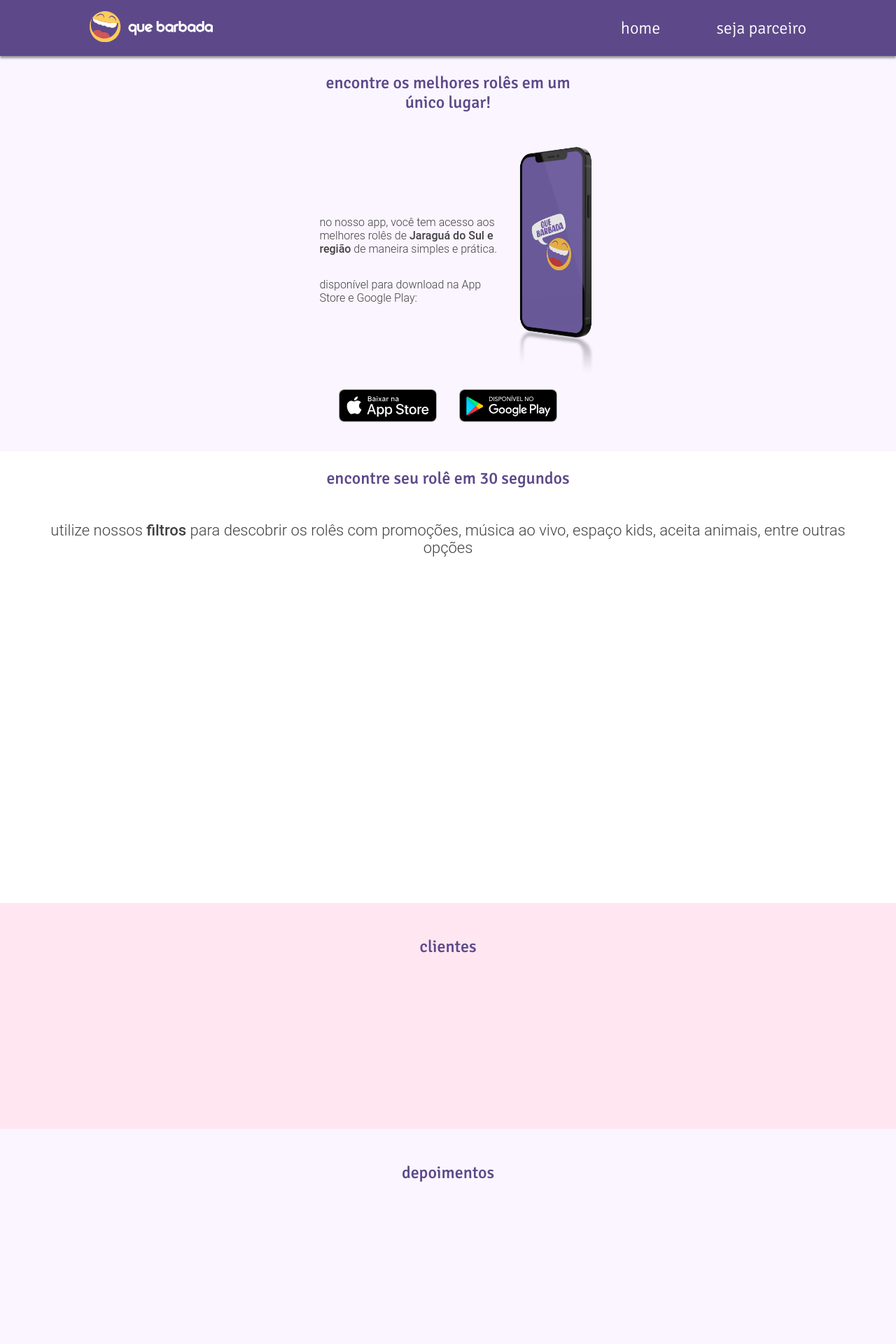
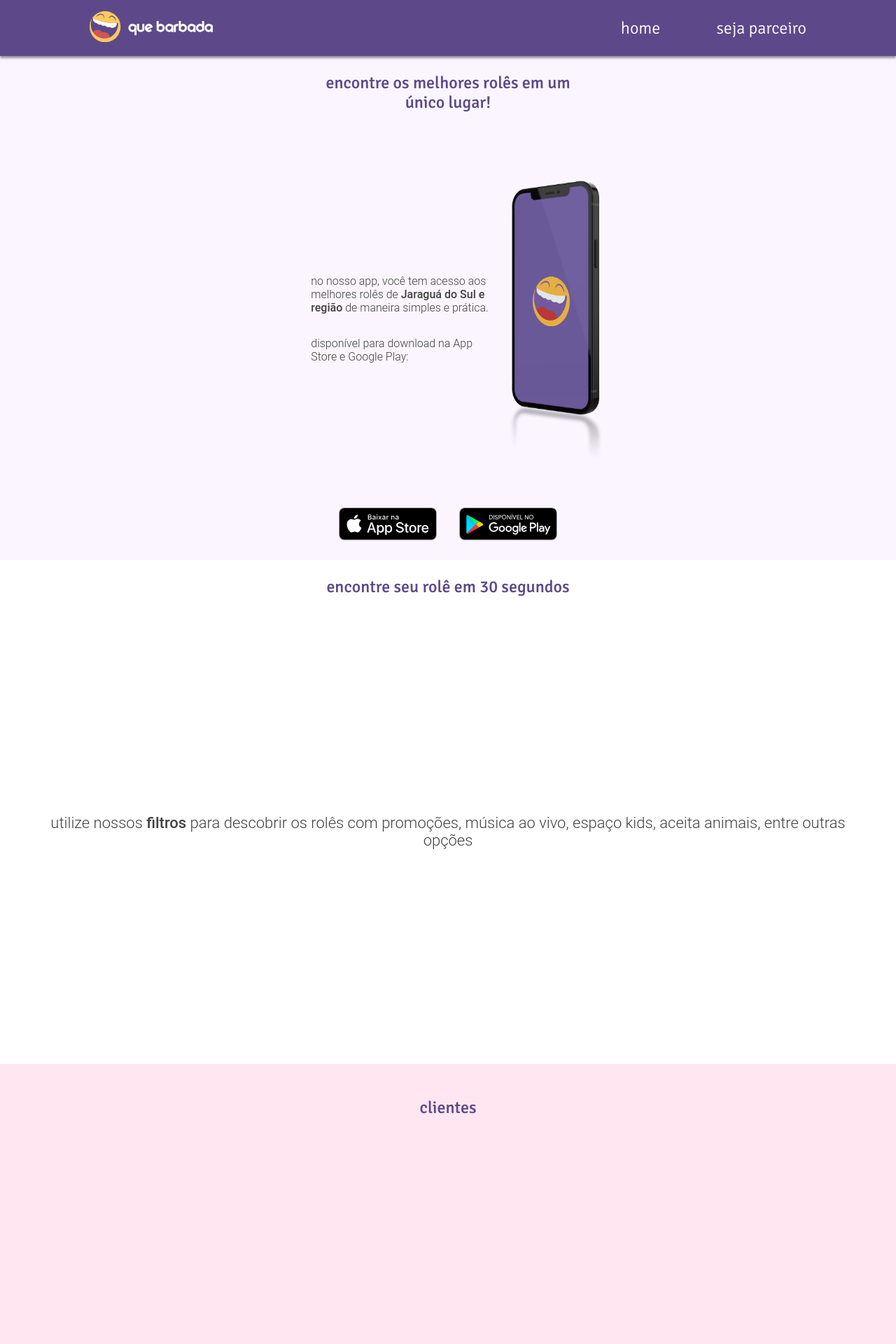
Before and after one commit to favoritodigital/site-old, a Next.js app: page / in a window 1280 px wide. Shown: the top 1920 px of the page at 70% size. Built offline with nearby package versions, Linux system fonts and the light colour scheme.

Commit message:
Altura das sections adaptiva ao viewport, atualizado logo que barbada no mockup do inicio

```diff
--- /dev/null
+++ b/components/DownloadButton.tsx
@@ -0,0 +1,24 @@
+import React from 'react'
+
+import AppStoreLogo from '../public/images/appstorebutton.svg'
+import GooglePlayLogo from '../public/images/googleplaybutton.svg'
+
+interface Props {
+  type: 'appstore' | 'googleplay'
+}
+
+export default function DownloadButton({ type }: Props) {
+  return (
+    <a
+      href={
+        type === 'appstore'
+          ? 'https://apps.apple.com/br/app/que-barbada/id1598991618'
+          : 'https://play.google.com/store/apps/details?id=com.quebarbada.quebarbada'
+      }
+      target="_blank"
+      rel="noreferrer"
+    >
+      {type === 'appstore' ? <AppStoreLogo /> : <GooglePlayLogo />}
+    </a>
+  )
+}
--- a/components/header.tsx
+++ b/components/header.tsx
@@ -61,28 +61,28 @@ export default function Header() {
                 <MenuItem
                   id="menu_item3"
                   handleIsMenuOpen={handleIsMenuOpen}
-                  href={'/#como-encontrar-pin'}
+                  href={'/#como-encontrar'}
                   label={'como encontrar o seu rolê'}
                   background={'light'}
                 />
                 <MenuItem
                   id="menu_item4"
                   handleIsMenuOpen={handleIsMenuOpen}
-                  href={'/#clientes-pin'}
+                  href={'/#clientes'}
                   label={'clientes'}
                   background={'light'}
                 />
                 <MenuItem
                   id="menu_item5"
                   handleIsMenuOpen={handleIsMenuOpen}
-                  href={'/#depoimentos-pin'}
+                  href={'/#depoimentos'}
                   label={'depoimentos'}
                   background={'light'}
                 />
                 <MenuItem
                   id="menu_item6"
                   handleIsMenuOpen={handleIsMenuOpen}
-                  href={'/#apoiadores-pin'}
+                  href={'/#apoiadores'}
                   label={'apoiadores'}
                   background={'light'}
                   hasShadow
--- a/pages/api/hello.ts
+++ /dev/null
@@ -1,13 +0,0 @@
-// Next.js API route support: https://nextjs.org/docs/api-routes/introduction
-import type { NextApiRequest, NextApiResponse } from 'next'
-
-type Data = {
-  name: string
-}
-
-export default function handler(
-  req: NextApiRequest,
-  res: NextApiResponse<Data>
-) {
-  res.status(200).json({ name: 'John Doe' })
-}
--- a/pages/index.tsx
+++ b/pages/index.tsx
@@ -6,6 +6,7 @@ import GooglePlayButton from '../public/images/googleplaybutton.svg'
 import InstagramLogo from '../public/images/instagramlogo.svg'
 import FacebookLogo from '../public/images/facebooklogo.svg'
 import LinkedinLogo from '../public/images/linkedinlogo.svg'
+import DownloadButton from '../components/DownloadButton'
 
 export default function Home() {
   return (
@@ -26,20 +27,12 @@ export default function Home() {
           <img src="/images/quebarbada_mockup1.png" alt="" />
         </div>
         <div id="download-buttons">
-          <a
-            href="https://www.apple.com/br/app-store/"
-            target="_blank"
-            rel="noreferrer"
-          >
-            <AppstoreButton />
-          </a>
-          <a href="https://play.google.com/" target="_blank" rel="noreferrer">
-            <GooglePlayButton />
-          </a>
+          <DownloadButton type="appstore" />
+          <DownloadButton type="googleplay" />
         </div>
       </div>
-      <div id="como-encontrar" className="section">
-        <div id="como-encontrar-pin"></div>
+      <div id="como-encontrar-section" className="section">
+        <div id="como-encontrar"></div>
         <h1 className="section_title">encontre seu rolê em 30 segundos</h1>
         <div className="section_content">
           <div className="swiper-wraper"></div>
@@ -50,22 +43,22 @@ export default function Home() {
           </p>
         </div>
       </div>
-      <div id="clientes" className="section_half">
-        <div id="clientes-pin"></div>
+      <div id="clientes-section" className="section_half">
+        <div id="clientes"></div>
         <div className="section-content"></div>
         <h1 className="section_title">clientes</h1>
       </div>
-      <div id="depoimentos" className="section_half">
-        <div id="depoimentos-pin"></div>
+      <div id="depoimentos-section" className="section_half">
+        <div id="depoimentos"></div>
         <div className="section-content"></div>
         <h1 className="section_title">depoimentos</h1>
       </div>
-      <div id="apoiadores" className="section_half">
-        <div id="apoiadores-pin"></div>
+      <div id="apoiadores-section" className="section_half">
+        <div id="apoiadores"></div>
         <div className="section-content"></div>
         <h1 className="section_title">apoiadores</h1>
       </div>
-      <div id="convite">
+      <div id="invite">
         <p>e aí barbadinha, bora pro rolê? ;)</p>
       </div>
       <footer>
--- a/styles/globals.css
+++ b/styles/globals.css
@@ -76,8 +76,6 @@ ul {
   background-color: var(--brand-color-purple);
   box-shadow: 0 3px 3px rgba(0, 0, 0, 0.4);
   z-index: 9;
-  /* box-shadow: 0 0 12px 0 rgba(0, 0, 0, 0.4); */
-  /* mix-blend-mode: multiply; */
 }
 
 .header_main .logo {
@@ -163,7 +161,6 @@ ul {
   color: var(--brand-color-white);
   cursor: pointer;
   position: relative;
-  /* mix-blend-mode: normal; */
 }
 
 .header_menu ul li h1::after {
@@ -190,7 +187,6 @@ ul {
   justify-content: center;
   align-items: center;
   font-size: 1rem;
-  /* mix-blend-mode: multiply; */
 }
 
 .navigation_1 {
@@ -213,15 +209,13 @@ ul {
   font-weight: 300;
 }
 
-#como-encontrar-pin,
-#clientes-pin,
-#depoimentos-pin,
-#apoiadores-pin {
+#como-encontrar,
+#clientes,
+#depoimentos,
+#apoiadores {
   position: absolute;
   top: -5rem;
   left: 0;
-  /* height: 5rem;
-  width: 5rem; */
 }
 
 /*================ SECTIONS ================*/
@@ -232,7 +226,8 @@ ul {
   padding: 1.5rem 1.5rem;
   display: flex;
   flex-direction: column;
-  height: 645px;
+  /* height: 645px; */
+  height: calc(100vh - 5rem);
   min-width: 22.5rem;
 }
 
@@ -241,10 +236,20 @@ ul {
   padding: 3rem 3rem;
   display: flex;
   justify-content: center;
-  height: 322.5px;
+  /* height: 322.5px; */
+  height: 50vh;
 }
 
 .section_content {
+  display: flex;
+  justify-content: center;
+  align-items: center;
+  flex-direction: row;
+  display: flex;
+  height: calc(100vh - 14rem);
+}
+
+.section_content_half {
   display: flex;
   justify-content: center;
   align-items: center;
@@ -271,7 +276,8 @@ ul {
 .section_content img {
   display: flex;
   width: auto;
-  height: 326px;
+  /* height: 326px; */
+  height: 50vh;
 }
 
 .section_content p span {
@@ -293,15 +299,16 @@ h1.section_title {
 /*================ BG COLORS ================*/
 
 #inicio,
-#depoimentos {
+#depoimentos-section {
   background-color: var(--background-color-purple);
 }
 
-#como-encontrar {
+#como-encontrar-section,
+#apoiadores-section {
   background-color: var(--brand-color-white);
 }
 
-#clientes {
+#clientes-section {
   background-color: var(--background-color-red);
 }
 
@@ -323,6 +330,7 @@ h1.section_title {
 #inicio {
   padding-top: 6.5rem;
   align-items: center;
+  height: 100vh;
 }
 
 #download-buttons {
@@ -333,9 +341,9 @@ h1.section_title {
   gap: 2rem;
   margin-top: 1.375rem;
 }
-/*================ CONVITE ================*/
+/*================ INVITE ================*/
 
-#convite {
+#invite {
   display: flex;
   height: 22.5rem;
   width: 100%;
@@ -344,7 +352,7 @@ h1.section_title {
   justify-content: center;
 }
 
-#convite p {
+#invite p {
   font-size: 1.5em;
   font-family: 'Signika', sans-serif;
   font-weight: 600;
```
Also changed, not shown: public/images/quebarbada_mockup1.png.
